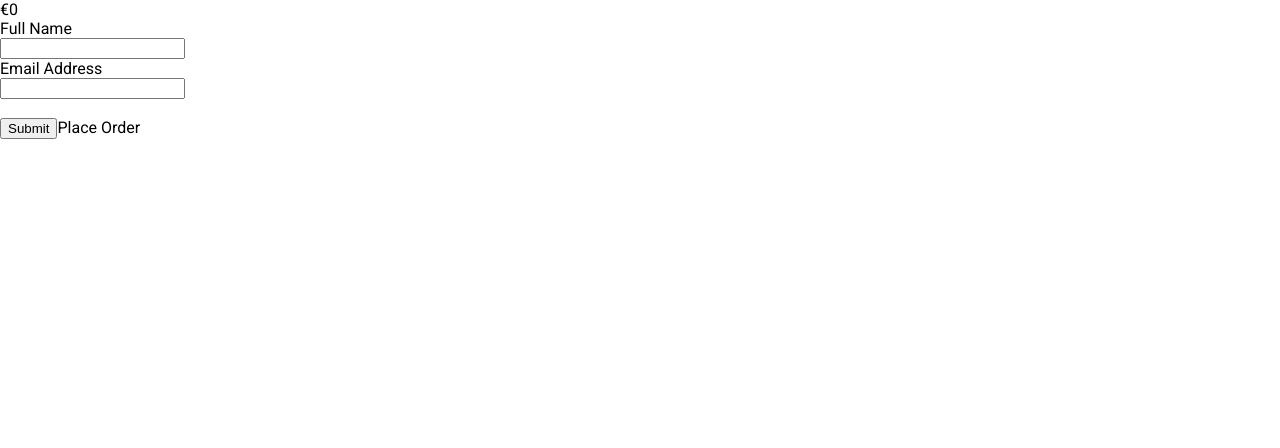
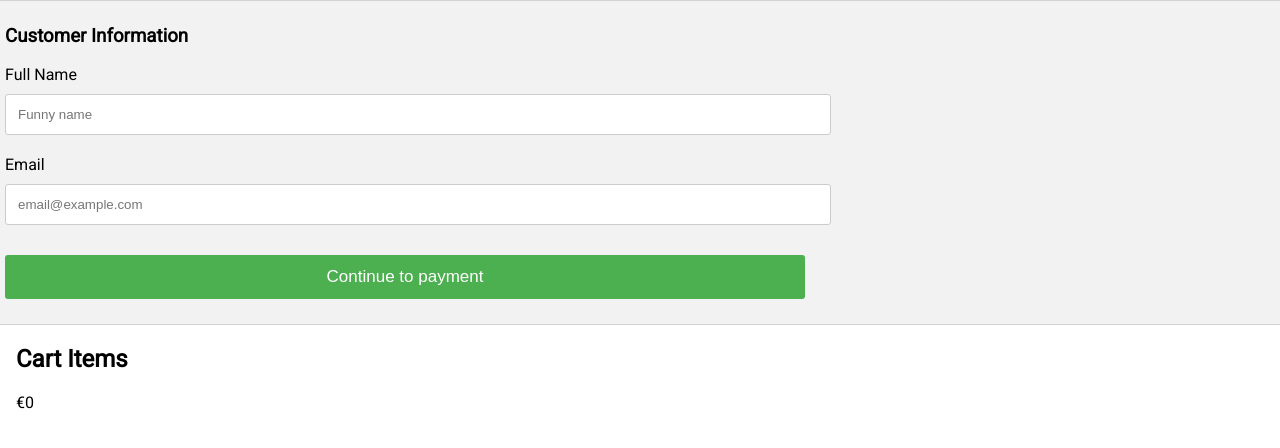
Before and after one commit to 622022/haarlem-festival-1920, a PHP site: page /haarlem-festival-1920/checkout.php in a window 1280 px wide. Shown: the top 448 px of the page. Run offline with PHP 8.4, Linux system fonts and the light colour scheme; data that the repository does not hold is empty.

Commit message:
Checkout progress
- Cart handler improbement.
- Various things.

```diff
--- a/checkout.php
+++ b/checkout.php
@@ -8,19 +8,39 @@
 		<title>Checkout</title>
 	</head>
 	<body>
+		<section id="customer-info">
+			<h3>Customer Information</h3>
+			<form name="customerForm" action="payment.php" onsubmit="validateForm();" method="post" required>
+				<label for="fullname">Full Name</label>
+				<input type="text" id="fullname" name="fullname" placeholder="Funny name">
+				<label for="email">Email</label>
+				<input type="email" id="email" name="email" placeholder="email@example.com">
+				<input type="submit" name="submit-btn" value="Continue to payment" class="btn">
+			</form>
+		</section>
 		<section id="cart">
+			<h2>Cart Items</h2>
 			<div id="cart-items"></div>
 			<p id="total-price"></p>
 		</section>
-		<form action="controller/checkout-controller.php" method="post">
-			<label>Full Name</label><br>
-			<input type="text"><br>
-			<label>Email Address</label><br>
-			<input type="email"><br><br>
-			<input type="submit">Place Order</button>
-		</form>
-
 		<script src="https://ajax.googleapis.com/ajax/libs/jquery/3.4.1/jquery.min.js"></script>
 		<script src="scripts/cart.js"></script>
+		<script>
+		function validateForm() {
+				var x = document.forms["customerForm"]["fullname"].value;
+				var y = document.forms["customerForm"]["email"].value;
+				if (x == "") {
+				alert("Name must be filled out");
+				return false;
+				}
+				if(y == ""){
+						alert("Email must be filled out");
+				return false;
+				}
+				else{
+						return true;
+				}
+		}
+		</script>
 	</body>
 </html>
--- a/controller/cart-controller.php
+++ b/controller/cart-controller.php
@@ -1,7 +1,7 @@
 <?php
 require_once(__DIR__ . "/../service/cart-service.php");
+$cartService = cartService::getInstance();
 
-$cartService = cartService::getInstance();
 
 
 $data = [];
@@ -9,14 +9,12 @@ $data = [];
 if($_GET){
     session_start();
 
-    if(!isset($_SESSION["cart"])) { $_SESSION["cart"] = ["items" => []]; } // Instantiate the cart if it does not already exist.
+    if(!isset($_SESSION["cart"])) { $_SESSION["cart"] = ["items" => [], "totalPrice" => 0]; } // Instantiate the cart if it does not already exist.
 
     $cart = &$_SESSION["cart"];
 
     if(isset($_GET["eventId"])) {
-        require_once(__DIR__ . "/../service/event-service.php");
-        $event = eventService::getInstance()->getEvent($_GET["eventId"]);
-
+        $event = cartService::getInstance()->getEvent($_GET["eventId"]);
         // If the event is already in the cart (as an item) then increment its count. If not, then push it in.
         $alreadyExist = false;
         foreach($cart["items"] as $i=>&$item) {
@@ -31,17 +29,16 @@ if($_GET){
 
         if(!$alreadyExist) { // If it wasn't added to existing item's count then add as new item.
             array_push($cart["items"], ["event" => $event, "count" => 1]);
-
-            // Set return data with cart item
-            $itemData = [
+            $data["item"] = [ // Set return data with cart item
                 "id"    => $i + 1,
                 "image" => $event->image->url,
                 "name"  => $event->getName(),
                 "count" => 1,
                 "price" => $event->price
             ];
-            $data["item"] = $itemData;
         }
+
+        updateTotalPrice();
     } else if (isset($_GET["itemId"])) {
         $itemId = $_GET["itemId"];
         if(isset($cart["items"][$itemId])) {
@@ -62,12 +59,13 @@ if($_GET){
                     $data["countSetTo"] = $_GET["count"];
                 }
             }
+            updateTotalPrice();
         } else {
             $data["error"] = "Invalid itemId";
         }
     } else if (isset($_GET["getCart"])) {
         $data["cart"] = [];
-        $data["totalPrice"] = 0;
+        $data["totalPrice"] = $cart["totalPrice"];
         foreach($cart["items"] as $i=>&$item) {
             $itemData = [
             "id"    => $i,
@@ -77,7 +75,6 @@ if($_GET){
             "price" => $item["event"]->price
             ];
             array_push($data["cart"], $itemData);
-            $data["totalPrice"] += $item["event"]->price * $item["count"];
         }
     } else {
         http_response_code(400);
@@ -85,7 +82,21 @@ if($_GET){
 } else {
     http_response_code(400);
 }
-
+//var_dump($_SESSION["cart"]);
 header('content-type: application/json');
 echo json_encode($data);
+
+
+
+
+
+// Tools
+
+function updateTotalPrice() {
+    $totalPrice = 0;
+    if(isset($_SESSION["cart"])) {
+        foreach($_SESSION["cart"]["items"] as &$item) { $totalPrice += $item["event"]->price * $item["count"]; }
+        $_SESSION["cart"]["totalPrice"] = $totalPrice;
+    }
+}
 ?>
--- a/controller/payment-controller.php
+++ b/controller/payment-controller.php
@@ -16,7 +16,7 @@ $paymentService = paymentService::getInstance();
 $method="";
 $status="";
 
-//1.ideal
+// 1.ideal
 // 2.creditcard
 // 3.paypal
 // 4.inghomepay
--- a/css/checkout.css
+++ b/css/checkout.css
@@ -2,8 +2,79 @@
 
 
 
+#cart,
+#customer-info {
+  padding: 0 16px;
+}
 
+#customer-info {
+  display: flex;
+  display: -ms-flexbox; /* IE10 */
+  flex-wrap: wrap;
+  -ms-flex-wrap: wrap; /* IE10 */
+  flex: 75%;
+  -ms-flex: 75%; /* IE10 */
+  margin: 0 -16px;
+  background-color: #f2f2f2;
+  padding: 5px 20px 15px 20px;
+  border: 1px solid lightgrey;
+  border-radius: 3px;
+}
 
+#cart {
+  -ms-flex: 25%; /* IE10 */
+  flex: 25%;
+}
+
+input[type=text], input[type=email] {
+  width: 800px;
+  margin-bottom: 20px;
+  padding: 12px;
+  border: 1px solid #ccc;
+  border-radius: 3px;
+}
+
+label {
+  margin-bottom: 10px;
+  display: block;
+}
+
+.icon-container {
+  margin-bottom: 20px;
+  padding: 7px 0;
+  font-size: 24px;
+}
+
+.btn {
+  background-color: #4CAF50;
+  color: white;
+  padding: 12px;
+  margin: 10px 0;
+  border: none;
+  width: 800px;
+  border-radius: 3px;
+  cursor: pointer;
+  font-size: 17px;
+}
+
+.btn:hover {
+  background-color: #45a049;
+}
+
+span.price {
+  float: right;
+  color: grey;
+}
+
+/* Responsive layout - when the screen is less than 800px wide, make the two columns stack on top of each other instead of next to each other (and change the direction - make the "cart" column go on top) */
+@media (max-width: 800px) {
+  .row {
+    flex-direction: column-reverse;
+  }
+  .cart {
+    margin-bottom: 20px;
+  }
+}
 
 
 
--- a/eventpagetest.php
+++ b/eventpagetest.php
@@ -96,7 +96,7 @@
     <section id="cart">
       <div id="cart-items"> <!-- Generate Cart Items Here --> </div>
       <p id="total-price"> <!-- Total Price Here --> </p>
-      <button id="checkout" type="button" onclick="location.href='customerForm.php';">Checkout</button>
+      <button id="checkout" type="button" onclick="location.href='checkout.php';">Checkout</button>
 
       <!-- location.href just for checking the flow here -->
     </section>
--- a/lib/pdf.php
+++ b/lib/pdf.php
@@ -1,6 +1,8 @@
 <?php
+    session_start();
     require_once __DIR__ . "/../APIs/fpdf/invoice.php";
     // $array = ["yo","yo2","yo3"];
+    $events=[];
 
 
     class PDF {
@@ -10,6 +12,10 @@
         public static function getInstance() {
             return !self::$instance ? new PDF() : self::$instance;
         }
+
+
+
+        $events = $_SESSION["cart"]["items"]["event"];
 
         function makePdf()
         {
--- a/pdfGeneration.php
+++ b/pdfGeneration.php
@@ -1,7 +1,9 @@
 <?php
+    session_start();
 
     require_once(__DIR__ . "/service/pdf-service.php");
     $pdfService = pdfService::getInstance();
 
+
     $pdfService->generatePdf();
 ?>
--- a/service/cart-service.php
+++ b/service/cart-service.php
@@ -14,8 +14,8 @@
             return !self::$instance ? new cartService() : self::$instance;
         }
 
-        public function getEventById($eventId) {
-            return $dal->getEventById($eventId);
-        }
+        public function getEvent($eventId) {
+			return $this->dal->getEventById($eventId);
+		}
     }
 ?>
```
Also changed, not shown: css/customerForm.css (deleted, +0 -85 lines), customerForm.php (deleted, +0 -67 lines), payment.php (+6 -3 lines).
